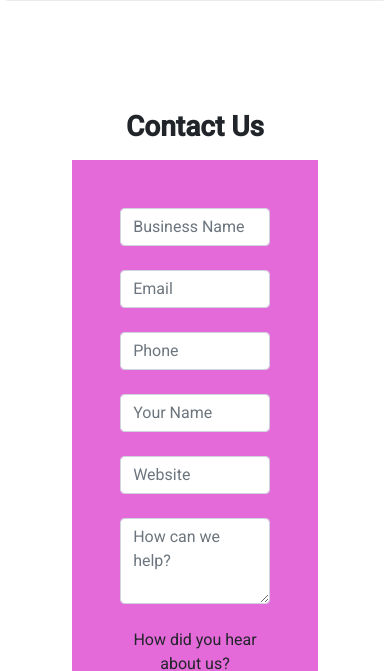
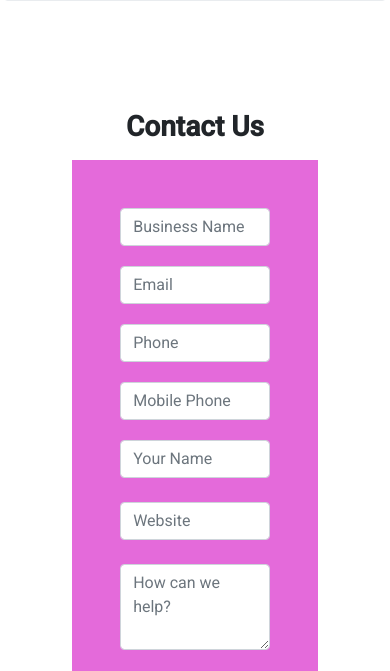
Before and after one commit to gbowne1/spmssite, a plain HTML site: page templates/contact.html in a window 390 px wide. Shown: the part 126-797 px from the top of the page. Drawn offline with nearby package versions, Linux system fonts and the light colour scheme.

Commit message:
Add mobile phone input section

```diff
--- a/src/css/styles.css
+++ b/src/css/styles.css
@@ -60,12 +60,19 @@ body {
   font-size: 20px;
 }
 /*End toggle light/dark mode*/
+/*form*/
 #container {
   display: flex;
   flex-direction: column;
   justify-content: center;
   align-items: center;
 }
+
+.mb-6 {
+  margin-bottom: 20px;
+}
+
+/**/
 .container {
   max-width: 100%;
   position: relative;
--- a/templates/contact.html
+++ b/templates/contact.html
@@ -86,7 +86,7 @@
   </nav>
 
 
-  <div id="container" class="container z-depth-1 my-5 px-0">
+  <div id="container"class="container z-depth-1 my-5 px-0">
     <!-- Section heading -->
     <h3 class="text-center font-weight-bold mt-5 mb-3">Contact Us</h3>
     <!--Section: Content-->
@@ -99,25 +99,35 @@
 
       <form class="mb-5 mx-md-5" action="">
 
-        <div class="row">
-          <div class="col-md-4 mb-4">
+        <div class="row gap">
+          <div class="col-md-6 mb-6">
 
             <!-- Name -->
             <input type="text" id="name" class="form-control" placeholder="Business Name">
 
           </div>
-          <div class="col-md-4 mb-4">
+          <div class="col-md-6 mb-6">
 
             <!-- Email -->
             <input type="email" id="email" class="form-control" placeholder="Email">
 
           </div>
-          <div class="col-md-4 mb-4">
+        </div>
+
+        <div class="row gap">
+          <div class="col-md-6 mb-6">
 
             <!-- Phone -->
-            <input type="number" id="phone" class="form-control" placeholder="Phone">
+            <input type="tel" id="phone" class="form-control" placeholder="Phone">
 
           </div>
+          <div class="col-md-6 mb-6">
+
+            <!-- Phone -->
+            <input type="tel" id="mobile-phone" class="form-control" placeholder="Mobile Phone">
+
+          </div>
+
         </div>
 
 
```
